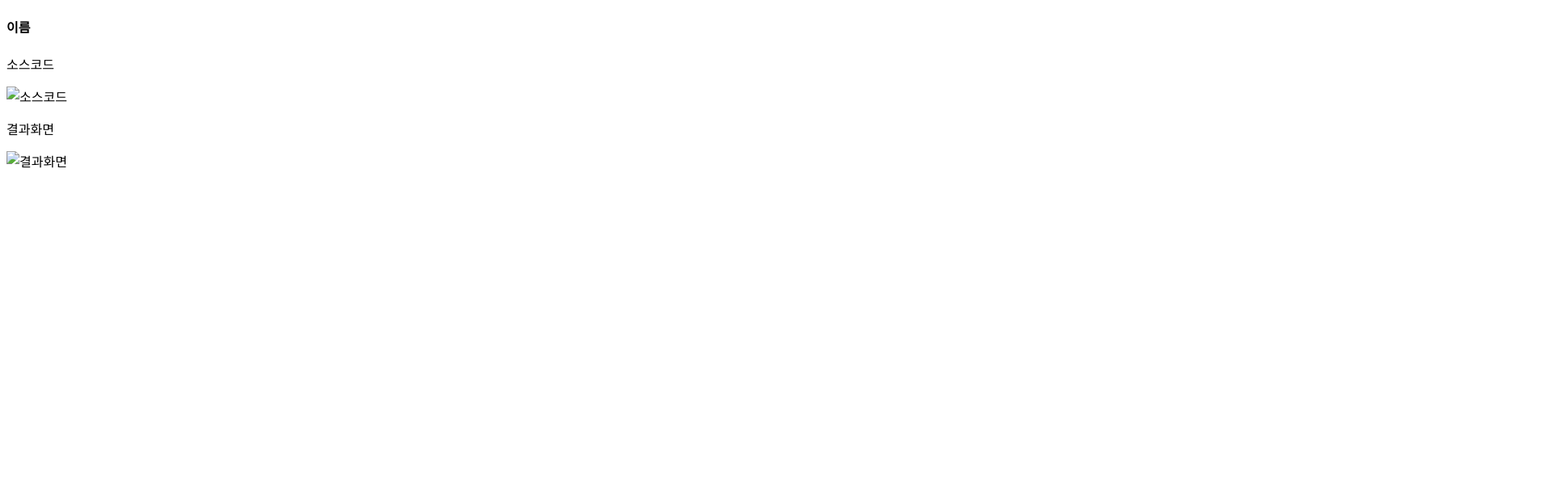
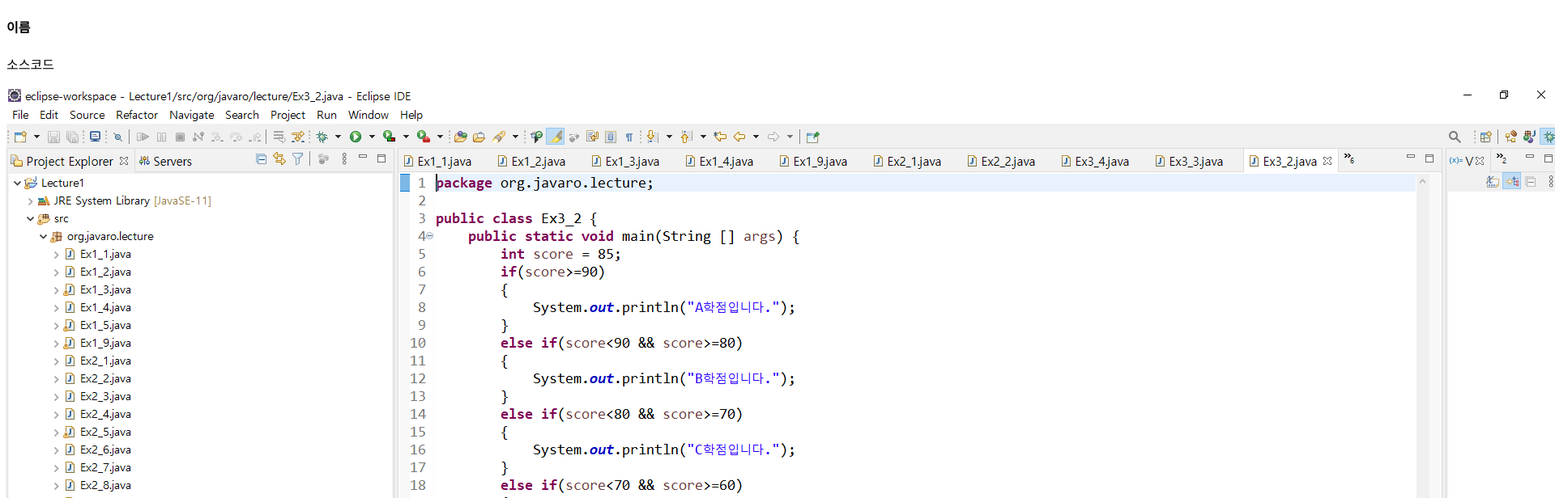
Before and after one commit to koa1020/koa1020.github.io, a plain HTML site: page Ex3_2.html in a window 1280 px wide. Shown: the top 616 px of the page at 81% size, 1920 px wide, since content can reach past the window. Drawn offline with nearby package versions, Linux system fonts and the light colour scheme.

Commit message:
Update Ex3_2.html

```diff
--- a/Ex3_2.html
+++ b/Ex3_2.html
@@ -11,12 +11,12 @@
  <body><header></header><section>
   <h4>이름</h4><p>소스코드</p>
   <picture>
-  <source media="(min-width: 768px)" srcset="./Ex3_2_big.png"/>
-  <img src="./Ex3_2_small.png" alt="소스코드"style="width:auto;"/>
+  <source media="(min-width: 768px)" srcset="./Ex3_2.big.png"/>
+  <img src="./Ex3_2.small.png" alt="소스코드"style="width:auto;"/>
   </picture>
   <p>결과화면</p>
   <picture>
-  <source media="(min-width: 768px)" srcset="./Ex3_2_big.png"/>
-  <img src="./Ex3_2_small.png" alt="결과화면" style="width:auto;">
+  <source media="(min-width: 768px)" srcset="./Ex3_2.big.png"/>
+  <img src="./Ex3_2.small.png" alt="결과화면" style="width:auto;">
   </picture>
   </section></body></html>
```
